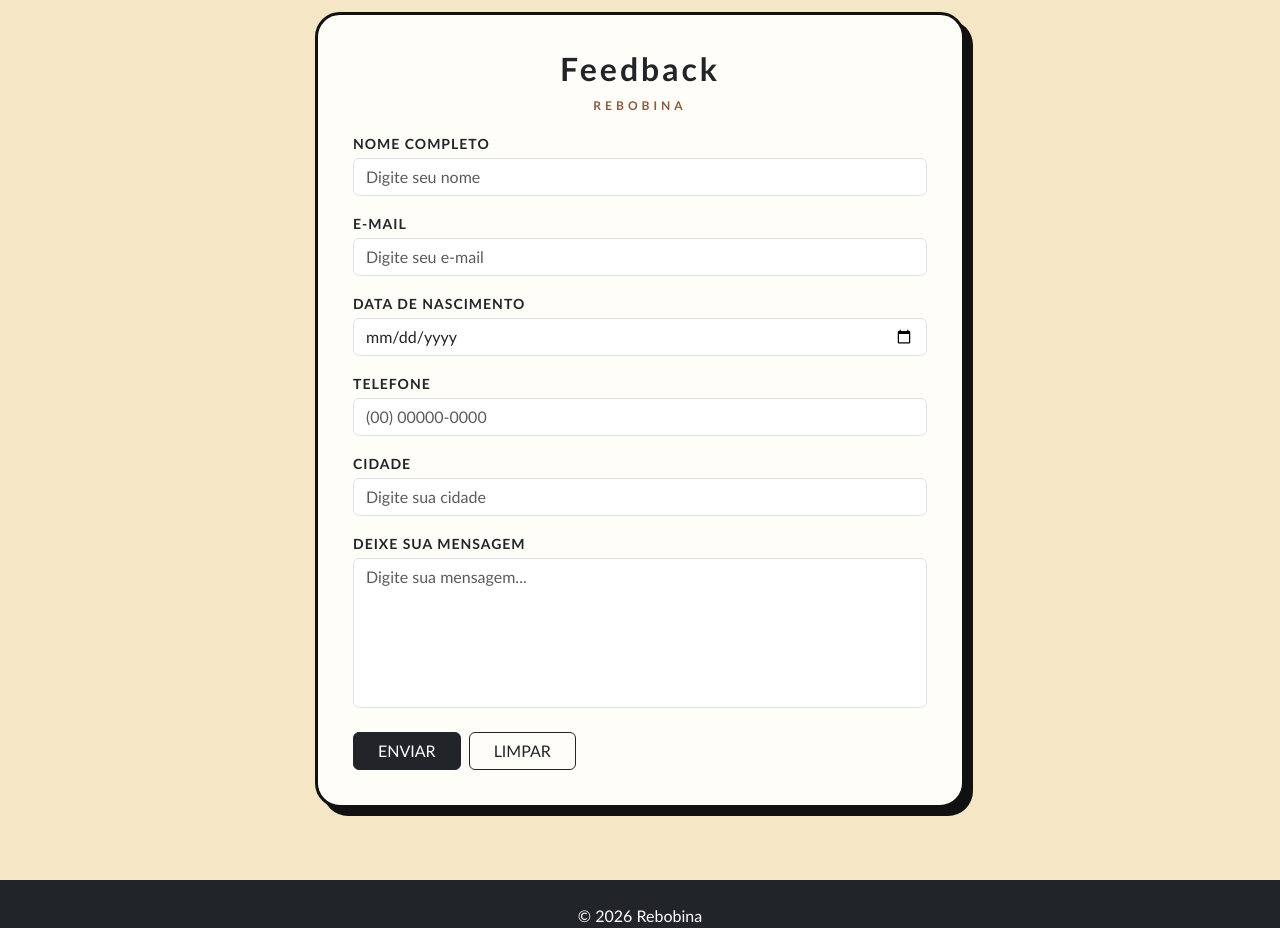
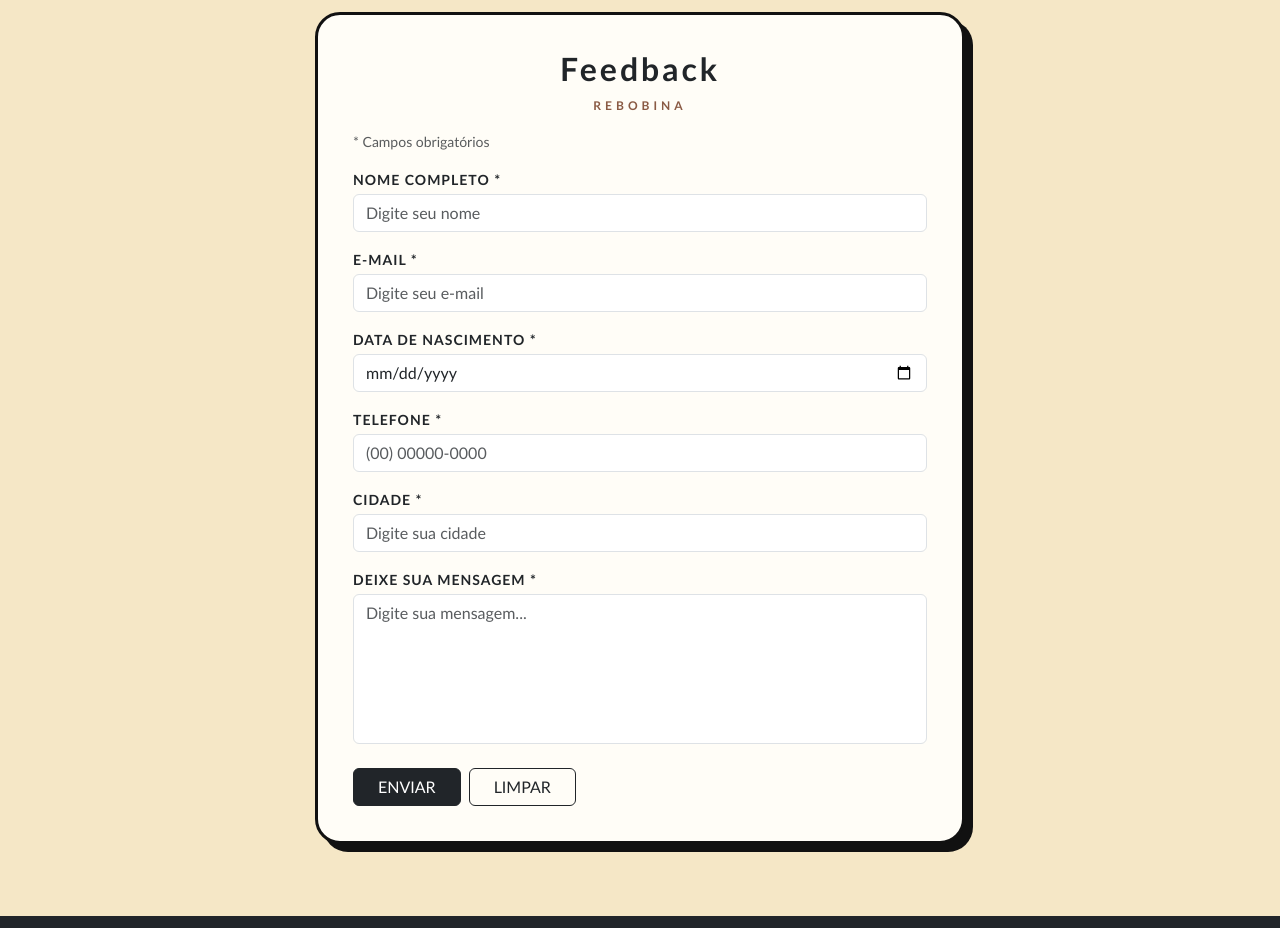
Before and after one commit to Lucastrab06/landing-contato-Lucas, a React (Vite) app: page / in a window 1280 px wide. Shown: the part 2880-3808 px from the top of the page. Built offline with nearby package versions, Linux system fonts and the light colour scheme.

Commit message:
feat: troca idade por data de nascimento e marca campos obrigatorios

```diff
--- a/src/sections/Contato.jsx
+++ b/src/sections/Contato.jsx
@@ -18,7 +18,7 @@ const regras = {
     if (data > hoje) return 'A data não pode ser no futuro.'
     if (data.getFullYear() < 1900) return 'Digite uma data válida.'
     return ''
-    },
+  },
   telefone: (v) => {
     const digitos = v.replace(/\D/g, '')
     return digitos.length === 10 || digitos.length === 11 ? '' : 'Digite um telefone com DDD.'
@@ -93,9 +93,15 @@ export default function Contato() {
           <p className="subtitulo text-center">REBOBINA</p>
 
           <form onSubmit={aoEnviar} noValidate>
+            <p className="small text-muted mb-0">
+              <span className="obrigatorio">*</span> Campos obrigatórios
+            </p>
+
             {campos.map((campo) => (
               <div className="campo" key={campo.id}>
-                <label htmlFor={campo.id}>{campo.rotulo}</label>
+                <label htmlFor={campo.id}>
+                  {campo.rotulo} <span className="obrigatorio" aria-hidden="true">*</span>
+                </label>
                 <input
                   type={campo.tipo}
                   max={campo.tipo === 'date' ? new Date().toISOString().split('T')[0] : undefined}
@@ -105,13 +111,16 @@ export default function Contato() {
                   placeholder={campo.placeholder}
                   value={valores[campo.id]}
                   onChange={aoDigitar}
+                  required
                 />
                 <div className="invalid-feedback">{erros[campo.id]}</div>
               </div>
             ))}
 
             <div className="campo">
-              <label htmlFor="mensagem">DEIXE SUA MENSAGEM</label>
+              <label htmlFor="mensagem">
+                DEIXE SUA MENSAGEM <span className="obrigatorio" aria-hidden="true">*</span>
+              </label>
               <textarea
                 className={`form-control ${erros.mensagem ? 'is-invalid' : ''}`}
                 id="mensagem"
@@ -119,6 +128,7 @@ export default function Contato() {
                 placeholder="Digite sua mensagem..."
                 value={valores.mensagem}
                 onChange={aoDigitar}
+                required
               ></textarea>
               <div className="invalid-feedback">{erros.mensagem}</div>
             </div>
```
